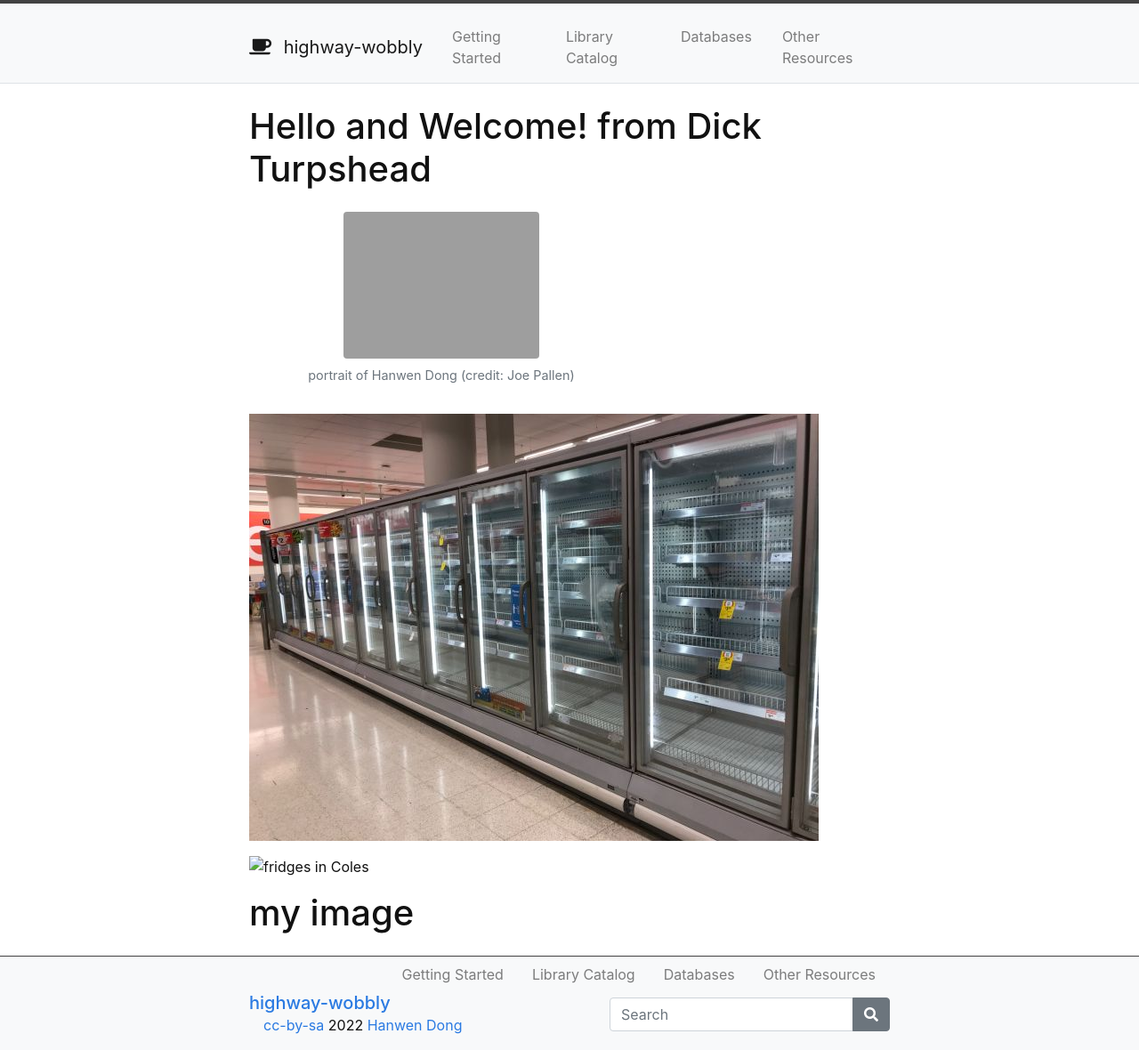
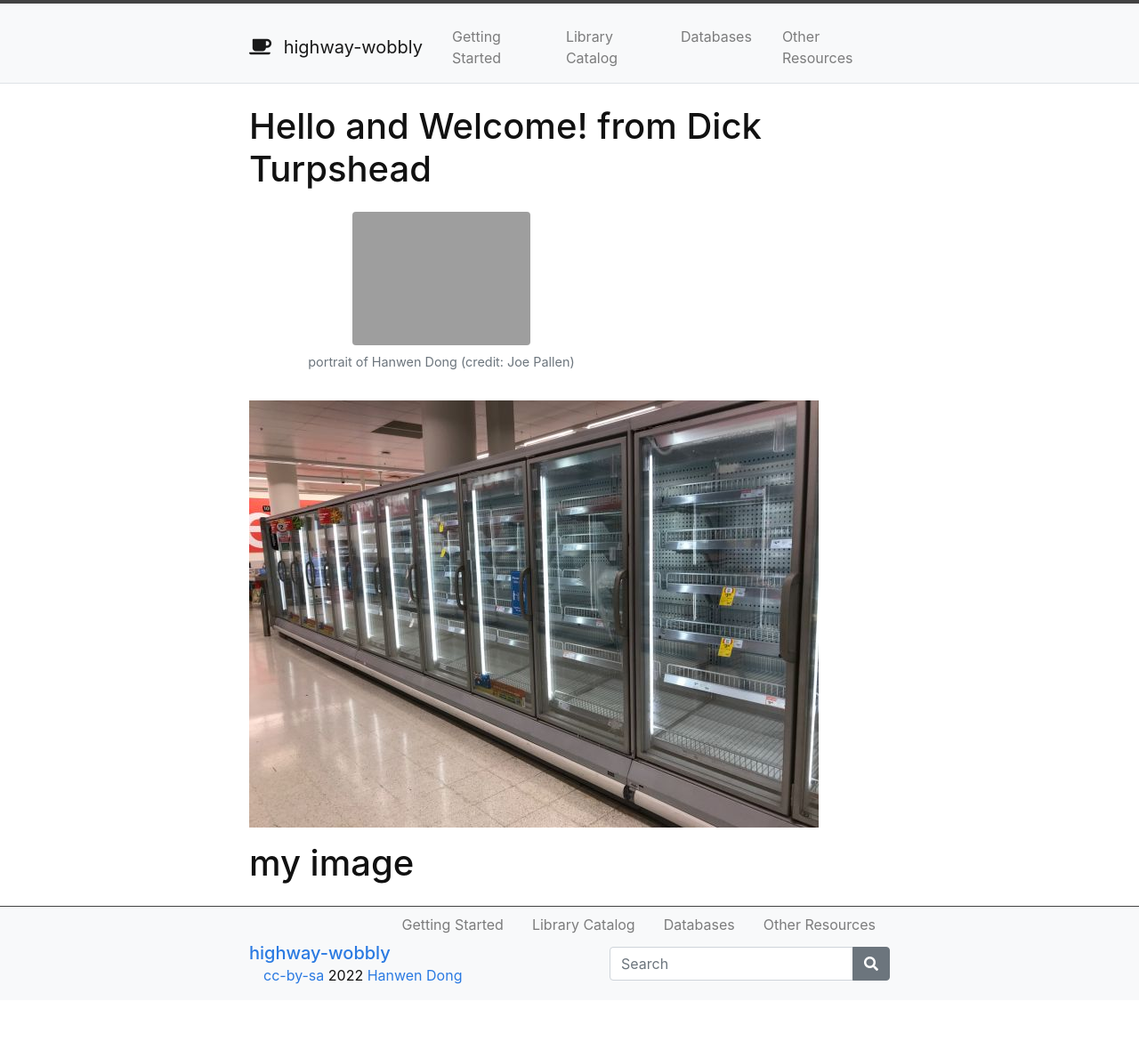
Before and after one commit to DickTurpshead/highway-wobbly, a Jekyll site: the page built from index.md, in a window 1280 px wide. Shown: the whole page at 89% size. Built offline with Jekyll 4.4.1, drawn with Linux system fonts in a browser that asks for light colours; after the commit the page ends 1124 px from its top, so only the background shows below that.

Commit message:
Update index.md

```diff
--- a/index.md
+++ b/index.md
@@ -5,11 +5,11 @@ layout: default
 
 # Hello and Welcome! from Dick Turpshead
 
-{% include figure.html img="HD_portrait.jpg" alt="portrait of Hanwen Dong" caption="portrait of Hanwen Dong (credit: Joe Pallen)" width="55%" %}
+{% include figure.html img="HD_portrait.jpg" alt="portrait of Hanwen Dong" caption="portrait of Hanwen Dong (credit: Joe Pallen)" width="50%" %}
 
 ![my-image](https://dickturpshead.github.io/highway-wobbly/images/empty-freezer-sm.jpg)
 
-<img src="dickturpshead.github.io/highway-wobbly/images/empty-freezer.jpg" alt="fridges in Coles" width="50"/>
+
 
 [comment]: <> (this doesnt work as its html ???)
 # my image
```
